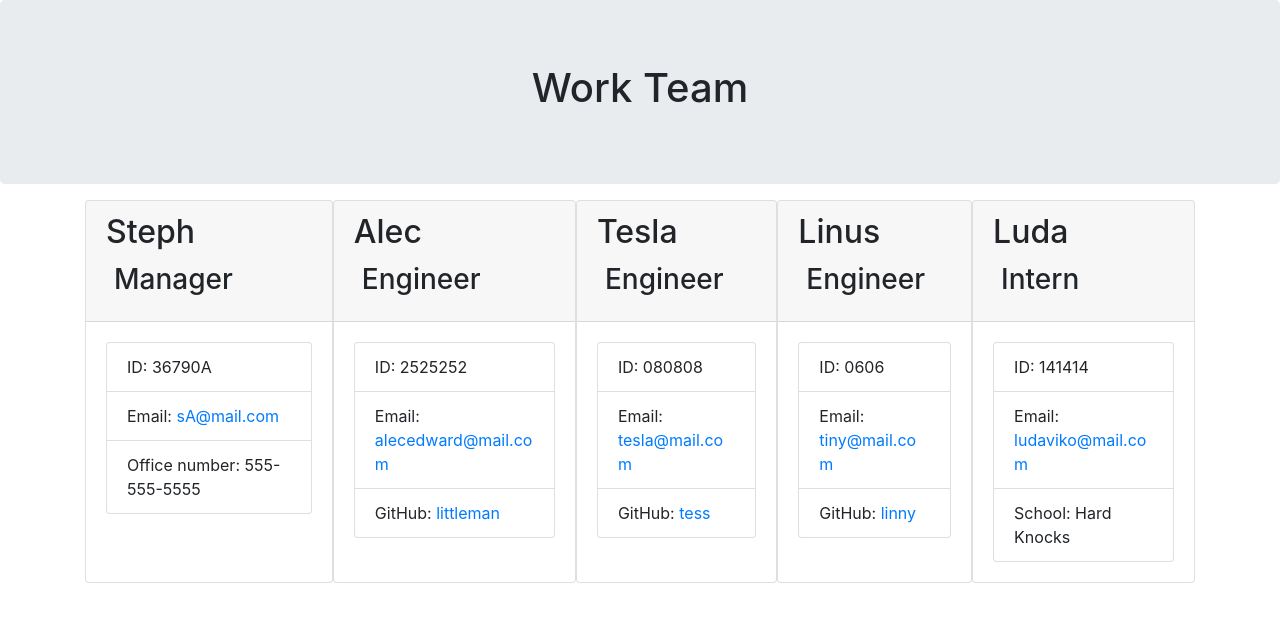
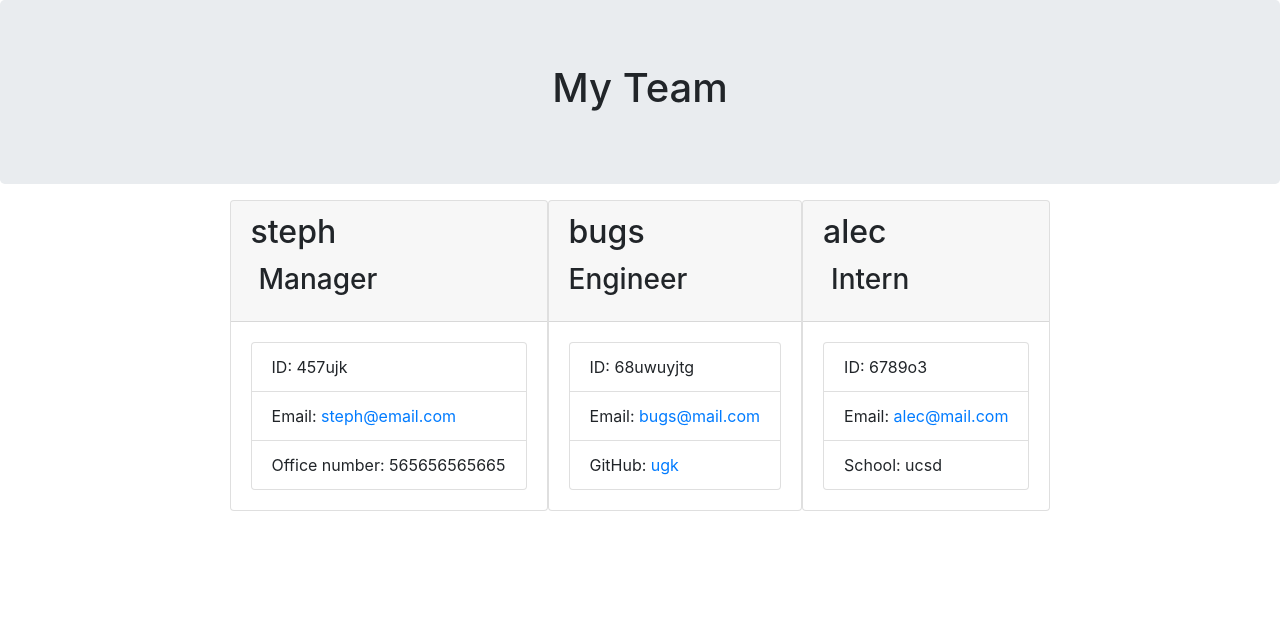
Before and after one commit to StephJosie/employee_questioins, a website: page Develop/public/team.html in a window 1280 px wide. Drawn offline with nearby package versions, Linux system fonts and the light colour scheme.

Commit message:
deleted css file, not needed

```diff
--- a/Develop/public/team.html
+++ b/Develop/public/team.html
@@ -5,91 +5,62 @@
     <meta charset="UTF-8" />
     <meta name="viewport" content="width=device-width, initial-scale=1.0" />
     <meta http-equiv="X-UA-Compatible" content="ie=edge" />
-    <title>Team Profile</title>
+    <title>My Team</title>
     <link rel="stylesheet" href="https://stackpath.bootstrapcdn.com/bootstrap/4.3.1/css/bootstrap.min.css"
         integrity="sha384-ggOyR0iXCbMQv3Xipma34MD+dH/1fQ784/j6cY/iJTQUOhcWr7x9JvoRxT2MZw1T" crossorigin="anonymous">
-    <link rel="stylesheet" href="style.css">
-
 </head>
 
 <body>
     <div class="container-fluid">
         <div class="row">
             <div class="col-12 jumbotron mb-3 team-heading">
-                <h1 class="text-center">Work Team</h1>
+                <h1 class="text-center">My Team</h1>
             </div>
         </div>
     </div>
     <div class="container">
         <div class="row">
             <div class="team-area col-12 d-flex justify-content-center">
-                <div class="card employeeCard">
+
+                <div class="card employee-card">
                     <div class="card-header">
-                        <h2 class="card-title">Steph</h2>
+                        <h2 class="card-title">steph</h2>
                         <h3 class="card-title"><i class="fas fa-mug-hot mr-2"></i>Manager</h3>
                     </div>
                     <div class="card-body">
                         <ul class="list-group">
-                            <li class="list-group-item">ID: 36790A</li>
-                            <li class="list-group-item">Email: <a href="sA@mail.com">sA@mail.com</a></li>
-                            <li class="list-group-item">Office number: 555-555-5555</li>
+                            <li class="list-group-item">ID: 457ujk</li>
+                            <li class="list-group-item">Email: <a href="mailto:steph@email.com">steph@email.com</a></li>
+                            <li class="list-group-item">Office number: 565656565665</li>
                         </ul>
                     </div>
                 </div>
-                <div class="card employeeCard">
+
+                <div class="card employee-card">
                     <div class="card-header">
-                        <h2 class="card-title">Alec</h2>
-                        <h3 class="card-title"><i class="fas fa-glasses mr-2"></i>Engineer</h3>
+                        <h2 class="card-title">bugs</h2>
+                        <h3 class="card-title"><i></i>Engineer</h3>
                     </div>
                     <div class="card-body">
                         <ul class="list-group">
-                            <li class="list-group-item">ID: 2525252 </li>
-                            <li class="list-group-item">Email: <a href="alecedward@mail.com">alecedward@mail.com</a>
-                            </li>
-                            <li class="list-group-item">GitHub: <a href="https://github.com/" target="_blank"
-                                    rel="noopener noreferrer">littleman</a></li>
+                            <li class="list-group-item">ID: 68uwuyjtg</li>
+                            <li class="list-group-item">Email: <a href="bugs@mail.com">bugs@mail.com</a></li>
+                            <li class="list-group-item">GitHub: <a href="https://github.com/ugk" target="_blank"
+                                    rel="noopener noreferrer">ugk</a></li>
                         </ul>
                     </div>
                 </div>
-                <div class="card employeeCard">
+
+                <div class="card employee-card">
                     <div class="card-header">
-                        <h2 class="card-title">Tesla</h2>
-                        <h3 class="card-title"><i class="fas fa-glasses mr-2"></i>Engineer</h3>
-                    </div>
-                    <div class="card-body">
-                        <ul class="list-group">
-                            <li class="list-group-item">ID: 080808</li>
-                            <li class="list-group-item">Email: <a href="tesla@mail.com">tesla@mail.com</a></li>
-                            <li class="list-group-item">GitHub: <a href="https://github.com/" target="_blank"
-                                    rel="noopener noreferrer">tess</a></li>
-                        </ul>
-                    </div>
-                </div>
-                <div class="card employeeCard">
-                    <div class="card-header">
-                        <h2 class="card-title">Linus</h2>
-                        <h3 class="card-title"><i class="fas fa-glasses mr-2"></i>Engineer</h3>
-                    </div>
-                    <div class="card-body">
-                        <ul class="list-group">
-                            <li class="list-group-item">ID: 0606</li>
-                            <li class="list-group-item">Email: <a href="mailto:tiny@mail.com">tiny@mail.com</a></li>
-                            <li class="list-group-item">GitHub: <a href="https://github.com/" target="_blank"
-                                    rel="noopener noreferrer">linny</a></li>
-                        </ul>
-                    </div>
-                </div>
-                <div class="card employeeCard">
-                    <div class="card-header">
-                        <h2 class="card-title">Luda</h2>
+                        <h2 class="card-title">alec</h2>
                         <h3 class="card-title"><i class="fas fa-user-graduate mr-2"></i>Intern</h3>
                     </div>
                     <div class="card-body">
                         <ul class="list-group">
-                            <li class="list-group-item">ID: 141414</li>
-                            <li class="list-group-item">Email: <a href="ludaviko@mail.com">ludaviko@mail.com</a>
-                            </li>
-                            <li class="list-group-item">School: Hard Knocks</li>
+                            <li class="list-group-item">ID: 6789o3</li>
+                            <li class="list-group-item">Email: <a href="alec@mail.com">alec@mail.com</a></li>
+                            <li class="list-group-item">School: ucsd</li>
                         </ul>
                     </div>
                 </div>
--- a/Develop/src/pageTemplate.js
+++ b/Develop/src/pageTemplate.js
@@ -89,9 +89,7 @@ module.exports = team => {
     <title>My Team</title>
     <link rel="stylesheet" href="https://stackpath.bootstrapcdn.com/bootstrap/4.3.1/css/bootstrap.min.css"
         integrity="sha384-ggOyR0iXCbMQv3Xipma34MD+dH/1fQ784/j6cY/iJTQUOhcWr7x9JvoRxT2MZw1T" crossorigin="anonymous">
-    <link rel="stylesheet" href="style.css">
-
-</head>
+    </head>
 
 <body>
     <div class="container-fluid">
```
Also changed, not shown: Develop/index.js (+5 -5 lines), Develop/dist/team.html (deleted), Develop/public/style.css (deleted).
